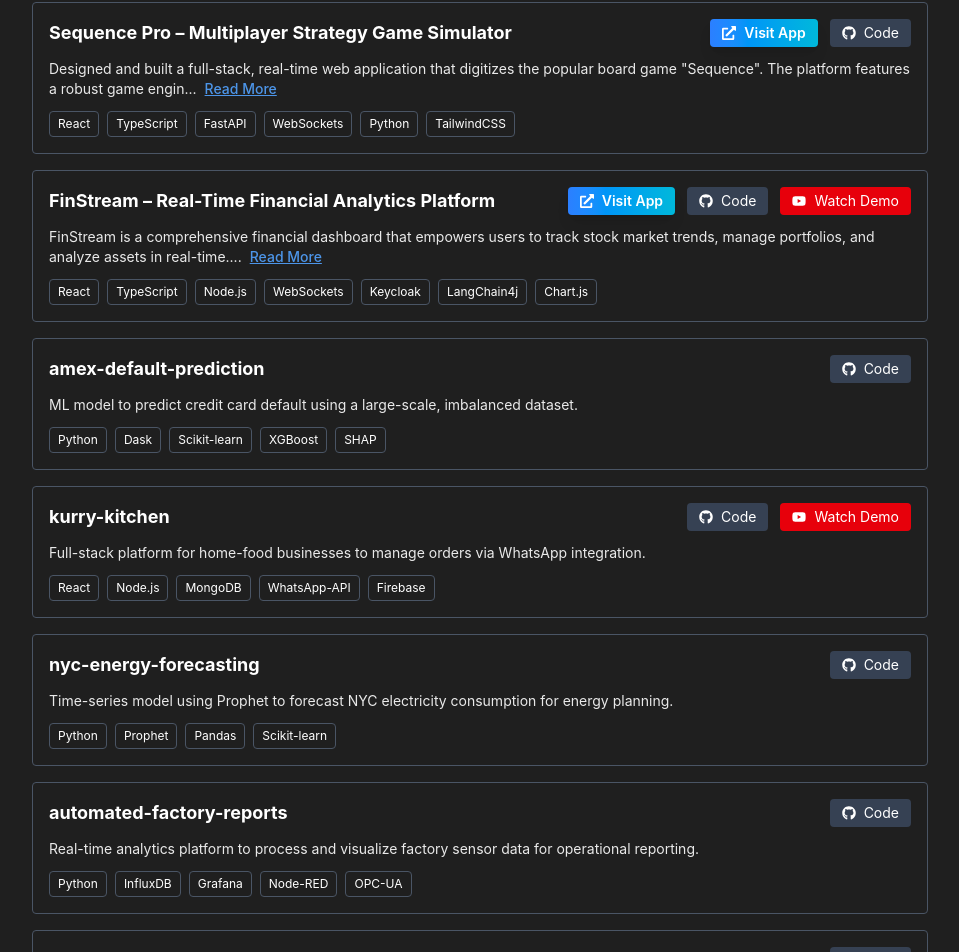
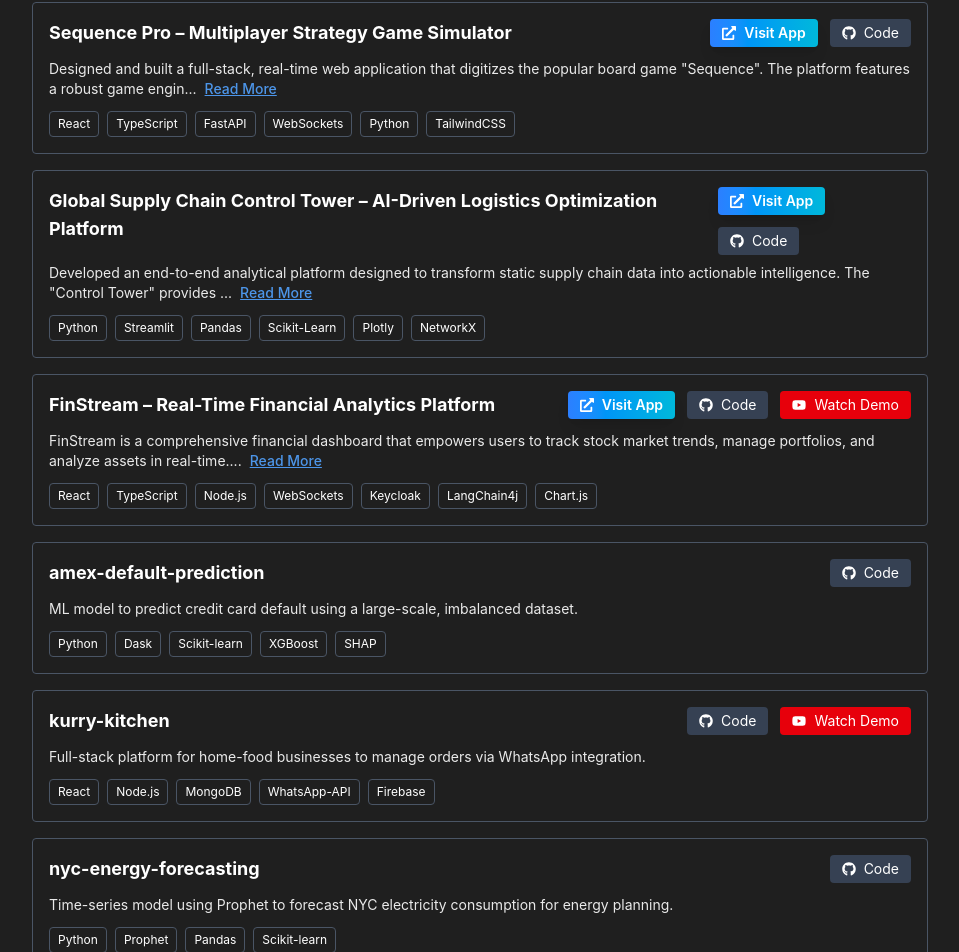
Before and after one commit to akashrane/portfolio, a Next.js app: page / in a window 1280 px wide. Shown: the part 1080-2032 px from the top of the page, without its empty margins (160-1119 px from the left). Built offline with nearby package versions, Linux system fonts and the light colour scheme.

Commit message:
Add Global Supply Chain Control Tower project

```diff
--- a/components/Projects.tsx
+++ b/components/Projects.tsx
@@ -32,6 +32,32 @@
     tech: ["React", "TypeScript", "FastAPI", "WebSockets", "Python", "TailwindCSS"],
     githubUrl: "https://github.com/akashrane/Sequence",
     visitUrl: "https://sequence-kohl.vercel.app/",
+  },
+  {
+    id: 103,
+    name: "Global Supply Chain Control Tower – AI-Driven Logistics Optimization Platform",
+    description: `Developed an end-to-end analytical platform designed to transform static supply chain data into actionable intelligence. The "Control Tower" provides real-time visibility into global logistics, utilizes Machine Learning to predict shipment delays, and enables strategic "What-If" scenario planning.
+
+Key Features:
+• Advanced Visualization: Interactive Plotly dashboards featuring global heatmaps, dynamic SLA gauges, and a NetworkX graph modeling physical logistics flows.
+• Predictive AI: Trained a Random Forest classification model to predict the probability of late deliveries at the order level, allowing for proactive risk mitigation.
+• AI Analyst Agent: Integrated a natural language chatbot that enables users to query data (e.g., "Show me top 5 losing products") and generates charts on the fly.
+• Strategy Simulation: Built a "What-If" simulator that quantifies the financial impact of operational changes (e.g., reducing shipping days by 1).
+• Automated Reporting: Engineered a one-click PDF Executive Brief generator using FPDF for instant stakeholder reporting.
+
+Technical Constraints Solved:
+• Implemented a Star Schema data model for efficient querying.
+• Solved GitHub file size limits by engineering a custom "Split & Merge" data loader to handle 100MB+ datasets seamlessly in cloud deployments.`,
+    tech: [
+      "Python",
+      "Streamlit",
+      "Pandas",
+      "Scikit-Learn",
+      "Plotly",
+      "NetworkX",
+    ],
+    visitUrl: "https://akashraneglobalsuppychaincontroltower.streamlit.app/",
+    githubUrl: "https://github.com/akashrane/Global-Supply-Chain-Control-Tower",
   },
   {
     id: 101, // Giving it a high ID or 0 to be top
```
